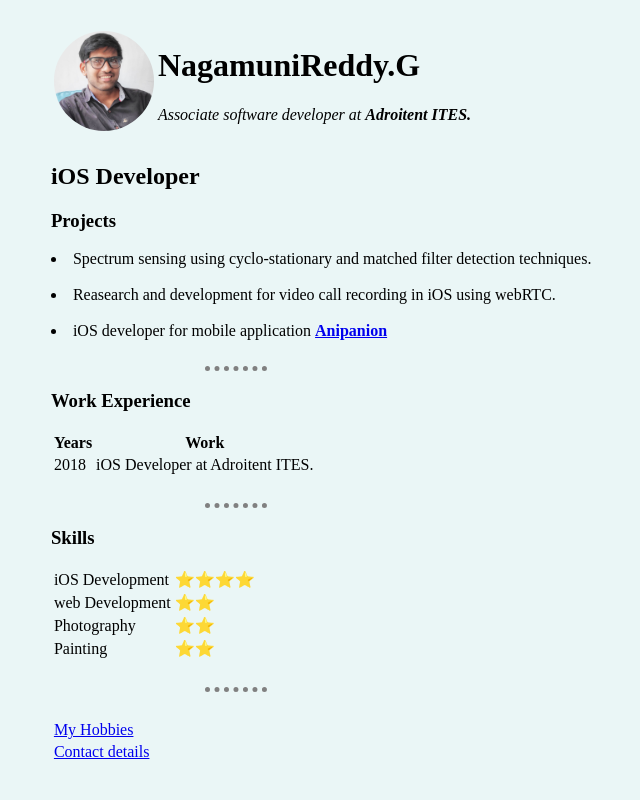
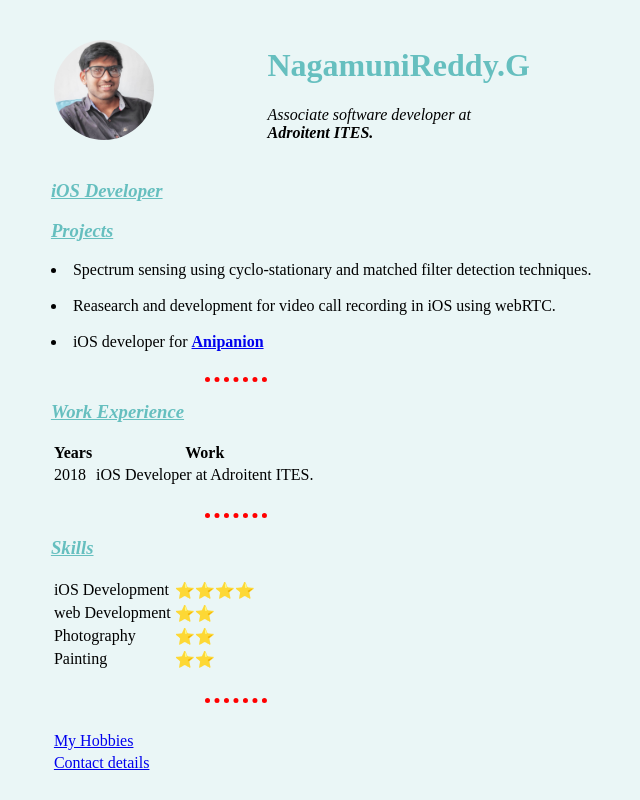
Before and after one commit to nagamunireddy/cv, a plain HTML site: page index.html in a window 1280 px wide. Shown: the whole page, without its empty margins (404-1044 px from the left). Drawn offline with Linux system fonts and the light colour scheme.

Commit message:
Updated cv

```diff
--- /dev/null
+++ b/css/styles.css
@@ -0,0 +1,40 @@
+  body {
+    background-color: #EAF6F6;
+    padding: 15px;
+  }
+
+  hr {
+    border-style: none;
+    border-top-style: dotted;
+    border-color: red;
+    border-width: 5px;
+    width: 5%;
+  }
+
+  h1 {
+    color: #66BFBF;
+    padding-left: 35%;
+  }
+
+  h3 {
+    color: #66BFBF;
+    padding-left: 35%;
+    text-decoration: underline;
+    font-style: oblique;
+  }
+
+  div {
+    text-align: justify;;
+  }
+
+  li,ol,p {
+    padding-left: 35%;
+  }
+
+  img {
+    border-radius: 50%;
+  }
+
+  table {
+    padding-left: 35%;
+  }
--- a/index.html
+++ b/index.html
@@ -3,36 +3,8 @@
 
 <head>
   <meta charset="utf-8">
-  <title>Adro Cartel</title>
-
-  <style media="screen">
-    body {
-      background-color: #EAF6F6;
-      padding: 15px;
-    }
-
-    hr {
-      border-style: none;
-      border-top-style: dotted;
-      border-color: grey;
-      border-width: 5px;
-      width: 5%;
-    }
-
-    h2,
-    h3,
-    li {
-      padding-left: 35%;
-    }
-
-    img {
-      border-radius: 50%;
-    }
-
-    table {
-      padding-left: 35%;
-    }
-  </style>
+  <title>NagamuniReddy's CV</title>
+  <link rel="stylesheet" href="css/styles.css">
 </head>
 
 <body>
@@ -47,12 +19,12 @@
     </tr>
   </table>
 
-  <h2>iOS Developer</h2>
+  <h3>iOS Developer</h3>
 
   <h3>Projects</h3>
   <li>Spectrum sensing using cyclo-stationary and matched filter detection techniques.</li><br>
   <li>Reasearch and development for video call recording in iOS using webRTC.</li><br>
-  <li>iOS developer for mobile application <strong><a href="https://www.anipanion.com">Anipanion</a></strong></li>
+  <li>iOS developer for  <strong><a href="https://www.anipanion.com">Anipanion</a></strong></li>
   <br>
   <hr>
   <h3>Work Experience</h3>
```
Also changed, not shown: contact.html (+2 -7 lines), hobbies.html (+2 -2 lines).
